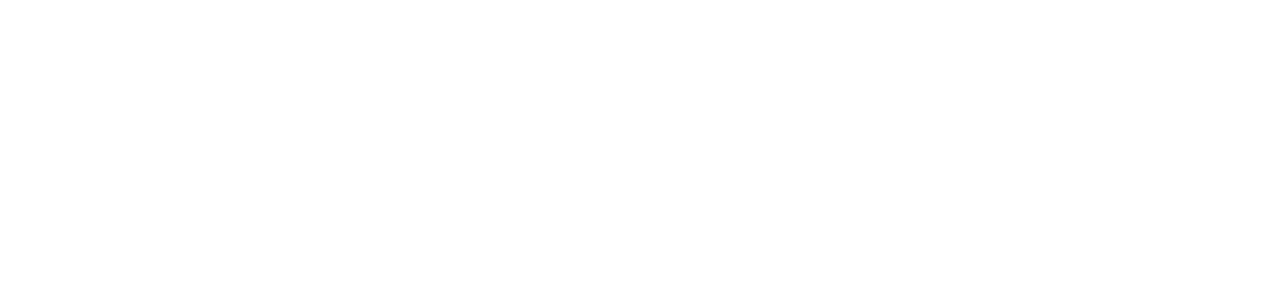
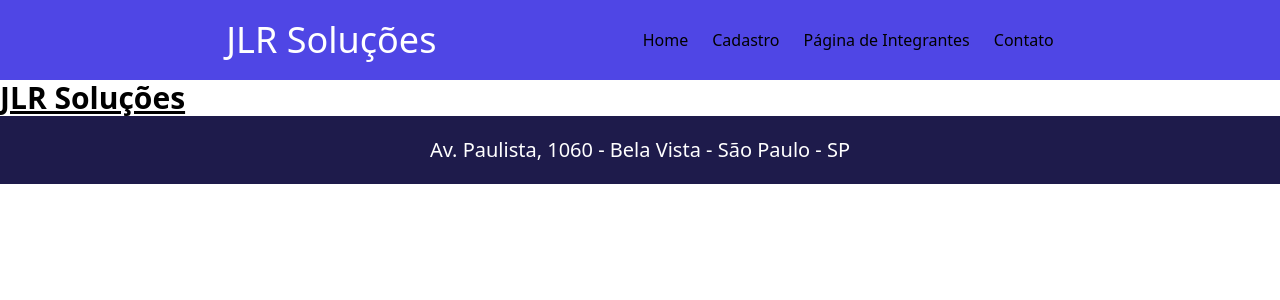
Before and after one commit to Rafa130206/entrega_front_sp4, a Next.js app in the folder entrega_frontend_sp4/: page / in a window 1280 px wide. Shown: the top 300 px of the page. Built offline with nearby package versions, Linux system fonts and the light colour scheme.

Commit message:
configuração tailwind

```diff
--- /dev/null
+++ b/entrega_frontend_sp4/postcss.config.js
@@ -0,0 +1,6 @@
+module.exports = {
+  plugins: {
+    tailwindcss: {},
+    autoprefixer: {},
+  },
+}
--- /dev/null
+++ b/entrega_frontend_sp4/src/app/cadastro/page.tsx
@@ -0,0 +1,7 @@
+export default function Cadastro() {
+    return (
+        <div>
+            <h1>Cadastro</h1>
+        </div>
+    );
+}
--- /dev/null
+++ b/entrega_frontend_sp4/src/app/components/Cabecalho.tsx
@@ -0,0 +1,10 @@
+import Menu from './Menu'
+
+export default function Cabecalho(){
+    return(
+        <header className='bg-indigo-600 min-h-20 p-5 flex justify-evenly items-center'>
+            <h1 className='text-4xl text-white'>JLR Soluções </h1>
+             <Menu/>
+        </header>
+    )
+}
--- /dev/null
+++ b/entrega_frontend_sp4/src/app/components/Menu.tsx
@@ -0,0 +1,14 @@
+import Link from "next/link";
+
+export default function Menu(){
+    return(
+        <nav className="flex">
+            <ul className="flex gap-6 links">
+                <li><Link href={'/'}>Home</Link></li>
+                <li><Link href={'/cadastro'}>Cadastro</Link></li>
+                <li><Link href={'/pgInt'}>Página de Integrantes</Link></li>
+                <li><Link href={'/contato'}>Contato</Link></li>
+            </ul>
+        </nav>
+    )
+}
--- /dev/null
+++ b/entrega_frontend_sp4/src/app/components/Rodape.tsx
@@ -0,0 +1,7 @@
+export default function(){
+    return(
+        <footer className="bg-indigo-950 p-5 flex justify-center items-center">
+            <p className="text-white text-xl">Av. Paulista, 1060 - Bela Vista - São Paulo - SP </p>
+        </footer>
+    )
+}
--- /dev/null
+++ b/entrega_frontend_sp4/src/app/layout.tsx
@@ -0,0 +1,24 @@
+import Cabecalho from "./components/Cabecalho";
+import Rodape from "./components/Rodape";
+import '@/app/globals.css';
+
+export const metadata = {
+  title: 'Next.js',
+  description: 'Generated by Next.js',
+}
+
+export default function RootLayout({
+  children,
+}: {
+  children: React.ReactNode
+}) {
+  return (
+    <html lang="en">
+      <body>
+        <Cabecalho/>
+          {children}
+        <Rodape/>
+      </body>
+    </html>
+  )
+}
--- a/entrega_frontend_sp4/src/app/page.tsx
+++ b/entrega_frontend_sp4/src/app/page.tsx
@@ -1,7 +1,7 @@
 export default function Home() {
   return (
     <div>
-
+      <h1 className="text-3xl font-bold underline">JLR Soluções</h1>
     </div>
   );
 }
```
Also changed, not shown: entrega_frontend_sp4/package.json (+7 -6 lines), entrega_frontend_sp4/src/app/img/jlr_soluções.png (added), 1 other file (tests, documents, lock files or other folders).
